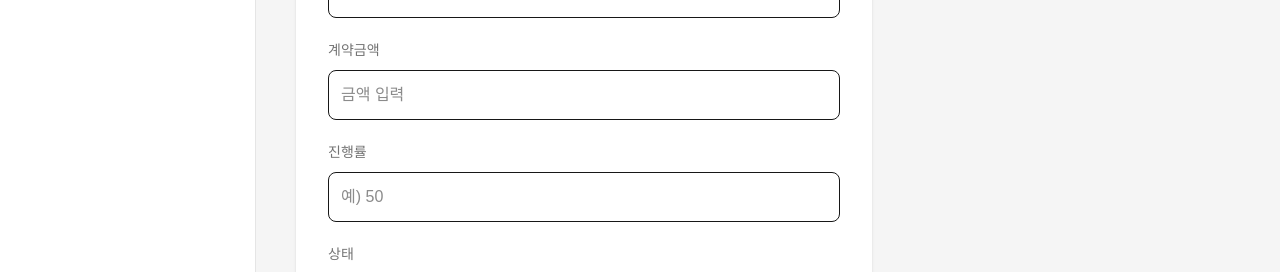
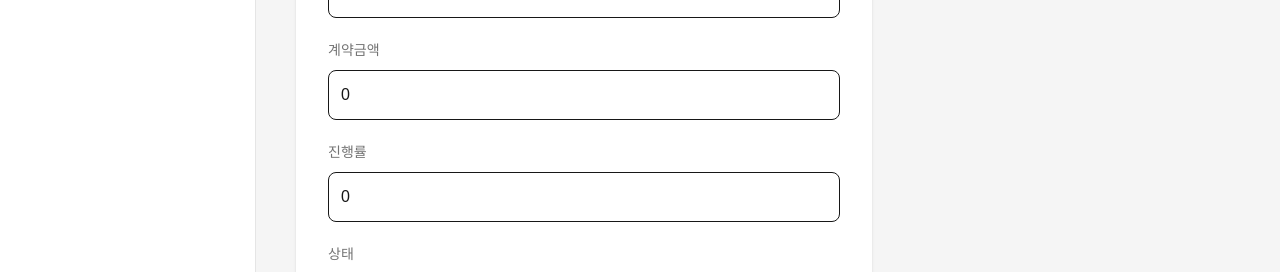
Before and after one commit to lgulv9809-dev/hrd-dashboard, a Next.js app: page /projects/new in a window 1280 px wide. Shown: the part 431-703 px from the top of the page. Built offline with nearby package versions, Linux system fonts and the light colour scheme.

Commit message:
fix project input types

```diff
--- a/app/projects/new/page.tsx
+++ b/app/projects/new/page.tsx
@@ -1,21 +1,23 @@
 "use client";
+
 import { useState } from "react";
 import { useRouter } from "next/navigation";
 import { useProjects } from "@/context/ProjectContext";
+
 export default function NewProjectPage() {
   const [name, setName] = useState("");
   const [client, setClient] = useState("");
-const [amount, setAmount] = useState("");
-const [progress, setProgress] = useState("");
+  const [amount, setAmount] = useState(0);
+  const [progress, setProgress] = useState(0);
   const [status, setStatus] = useState("진행중");
+
   const { addProject } = useProjects();
   const router = useRouter();
+
   return (
-
     <main className="min-h-screen bg-neutral-100 p-10">
 
       <div className="mb-10">
-
         <h1 className="text-4xl font-bold">
           신규 용역 등록
         </h1>
@@ -23,14 +25,12 @@ return (
         <p className="mt-2 text-neutral-500">
           새로운 프로젝트 정보를 등록합니다.
         </p>
-
       </div>
 
 
       <div className="max-w-xl rounded-2xl bg-white p-8 shadow">
 
         <div className="space-y-5">
-
 
           <div>
             <label className="text-sm text-neutral-500">
@@ -67,9 +67,10 @@ return (
 
             <input
               className="mt-2 w-full rounded-lg border p-3"
+              type="number"
               placeholder="금액 입력"
               value={amount}
-  onChange={(e) => setAmount(e.target.value)}
+              onChange={(e) => setAmount(Number(e.target.value))}
             />
           </div>
 
@@ -81,9 +82,10 @@ return (
 
             <input
               className="mt-2 w-full rounded-lg border p-3"
+              type="number"
               placeholder="예) 50"
               value={progress}
-  onChange={(e) => setProgress(e.target.value)}
+              onChange={(e) => setProgress(Number(e.target.value))}
             />
           </div>
 
@@ -98,12 +100,11 @@ return (
               value={status}
               onChange={(e) => setStatus(e.target.value)}
             >
-
-              <option>
+              <option value="진행중">
                 진행중
               </option>
 
-              <option>
+              <option value="완료">
                 완료
               </option>
 
@@ -125,8 +126,11 @@ addProject({
                 status,
                 courses: [],
               });
+
               router.push("/projects");
+
               console.log("추가 완료");
+
             }}
             className="mt-5 w-full rounded-lg bg-green-800 p-3 text-white"
           >
@@ -138,7 +142,6 @@ console.log("추가 완료");
 
       </div>
 
-
     </main>
   );
 }
```
Lines whose indentation alone changed are shown as unchanged.
